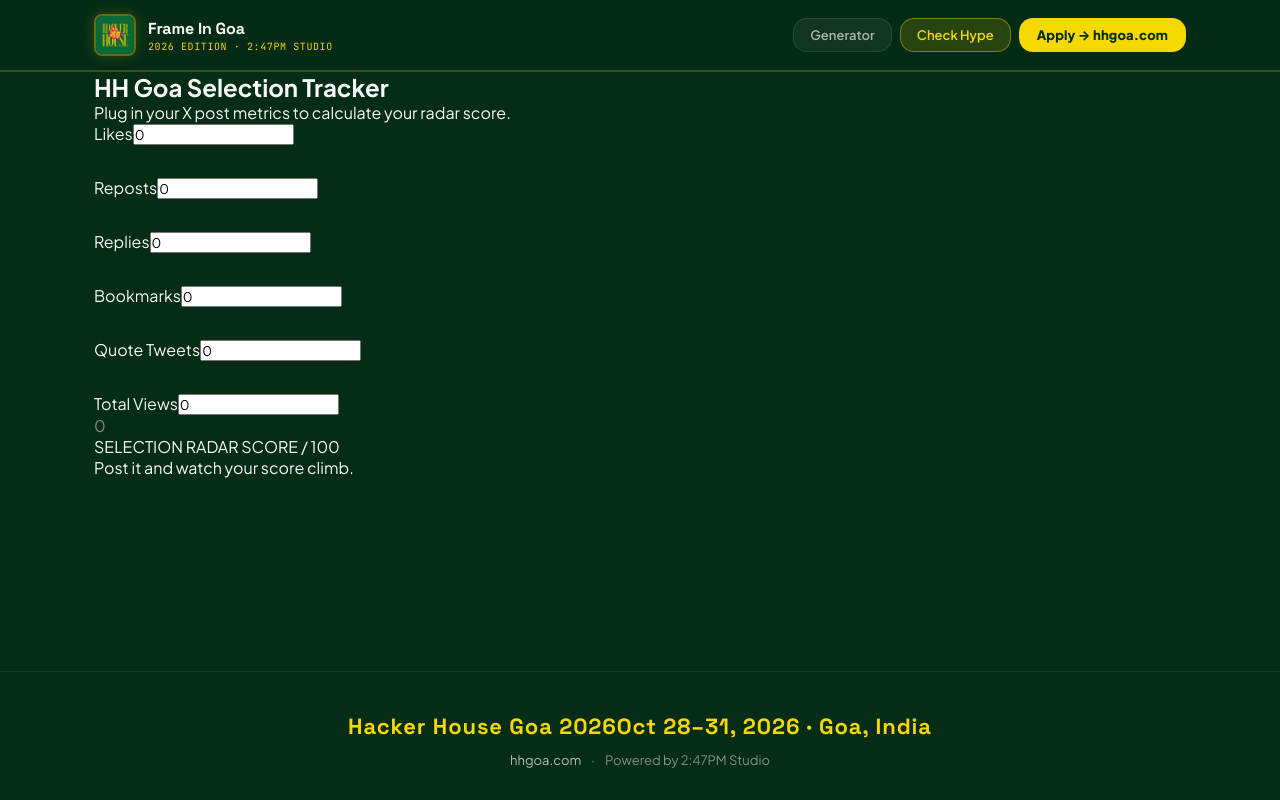
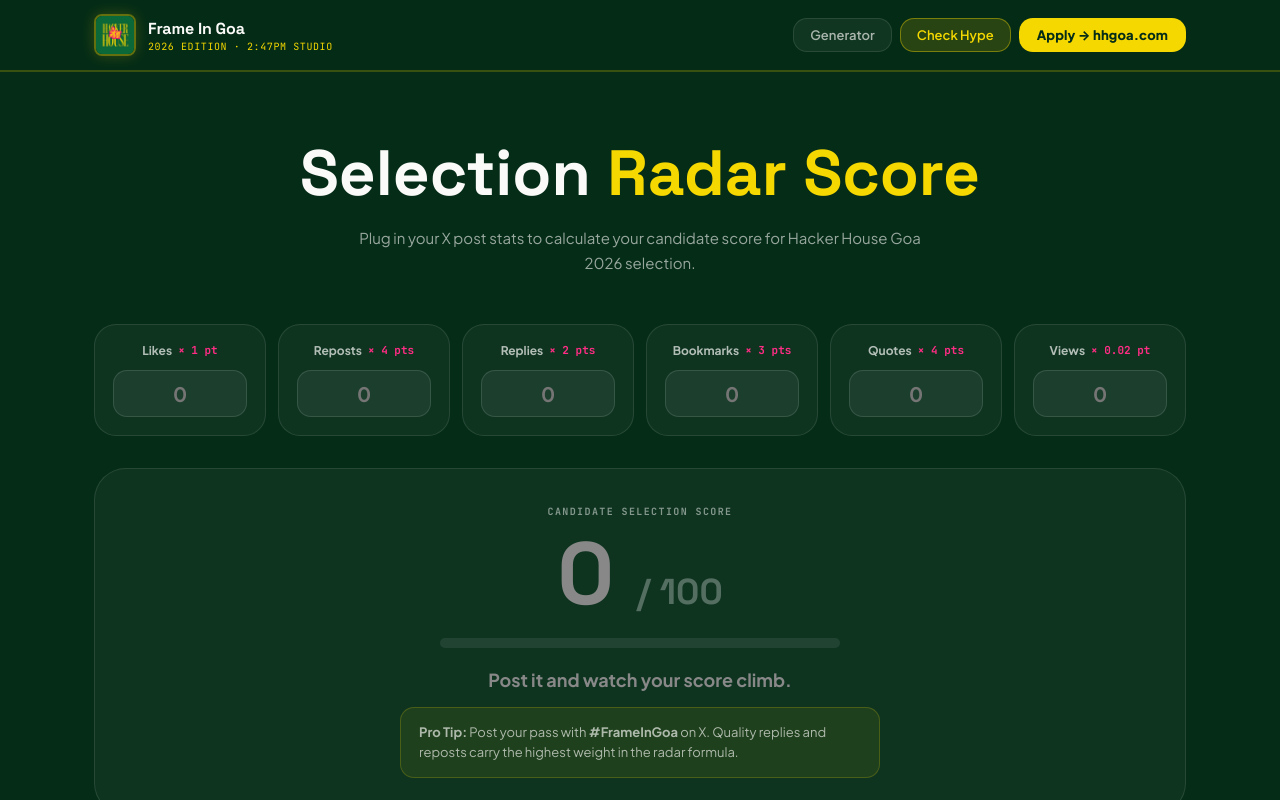
Before and after one commit to Abin-Shaji-Thomas/HHGOA-2026, a Next.js app: page / in a window 1280 px wide. Both pictures are taken after a click on the button "Check Hype". Shown: the top 800 px of the page. Built offline with nearby package versions, Linux system fonts and the light colour scheme.

Commit message:
Fix Check Hype inputs, result action buttons styling, and Profile frame name placement

```diff
--- a/app/globals.css
+++ b/app/globals.css
@@ -933,72 +933,83 @@ a { text-decoration: none; color: inherit; }
   display: flex;
   flex-direction: column;
   gap: 12px;
-  position: sticky;
-  top: 90px;
+  margin-top: 20px;
 }
 
-.btn-download {
+.btn-share-x {
   width: 100%;
-  padding: 16px;
-  background: var(--yellow);
-  color: var(--green-dark);
-  border-radius: var(--r-lg);
+  padding: 16px 20px;
+  background: #000000;
+  color: var(--white);
+  border: 2px solid rgba(245,216,0,0.5);
+  border-radius: var(--r-pill);
   font-size: 16px;
   font-weight: 800;
   transition: all 0.2s;
   display: flex;
   align-items: center;
   justify-content: center;
-  gap: 8px;
-  box-shadow: 0 0 24px rgba(245,216,0,0.3);
+  gap: 10px;
+  box-shadow: 0 4px 20px rgba(0,0,0,0.5);
+  cursor: pointer;
 }
-.btn-download:hover {
-  background: var(--yellow-dim);
+.btn-share-x:hover {
+  background: #111111;
+  border-color: var(--yellow);
   transform: translateY(-2px);
-  box-shadow: 0 4px 24px rgba(245,216,0,0.45);
+  box-shadow: 0 6px 24px rgba(245,216,0,0.3);
 }
 
-.btn-share-x {
+.result-action-secondary {
+  display: grid;
+  grid-template-columns: 1fr 1fr;
+  gap: 12px;
+}
+
+.btn-download {
   width: 100%;
-  padding: 15px;
-  background: rgba(0,0,0,0.8);
-  color: var(--white);
-  border: 1px solid rgba(255,255,255,0.2);
-  border-radius: var(--r-lg);
-  font-size: 15px;
-  font-weight: 700;
+  padding: 14px 18px;
+  background: var(--yellow);
+  color: var(--green-dark);
+  border-radius: var(--r-md);
+  font-size: 14px;
+  font-weight: 800;
+  border: none;
   transition: all 0.2s;
   display: flex;
   align-items: center;
   justify-content: center;
   gap: 8px;
+  box-shadow: 0 4px 16px rgba(245,216,0,0.25);
+  cursor: pointer;
 }
-.btn-share-x:hover { background: rgba(255,255,255,0.1); border-color: rgba(255,255,255,0.35); }
-
-.result-action-secondary {
-  display: grid;
-  grid-template-columns: 1fr 1fr;
-  gap: 10px;
+.btn-download:hover {
+  background: var(--yellow-dim);
+  transform: translateY(-2px);
+  box-shadow: 0 6px 20px rgba(245,216,0,0.4);
 }
 
-.btn-edit, .btn-reset {
-  padding: 12px;
+.btn-edit {
+  width: 100%;
+  padding: 14px 18px;
   border-radius: var(--r-md);
-  font-size: 13px;
+  font-size: 14px;
   font-weight: 700;
+  background: rgba(255,255,255,0.08);
+  border: 1px solid rgba(255,255,255,0.18);
+  color: var(--white);
   transition: all 0.2s;
   display: flex;
   align-items: center;
   justify-content: center;
-  gap: 6px;
+  gap: 8px;
+  cursor: pointer;
 }
-
-.btn-edit {
-  background: rgba(255,255,255,0.06);
-  border: 1px solid rgba(255,255,255,0.12);
-  color: rgba(250,250,248,0.7);
+.btn-edit:hover {
+  background: rgba(255,255,255,0.14);
+  border-color: rgba(255,255,255,0.3);
+  transform: translateY(-2px);
 }
-.btn-edit:hover { background: rgba(255,255,255,0.1); color: var(--white); }
 
 .btn-reset {
   background: rgba(255,45,132,0.1);
--- a/app/page.js
+++ b/app/page.js
@@ -1,6 +1,50 @@
 'use client'
 
 import { useRef, useState, useEffect, useCallback } from 'react'
+
+/* ==========================================
+   SVG ICONS
+   ========================================== */
+const Icons = {
+  Ticket: () => (
+    <svg width="18" height="18" viewBox="0 0 24 24" fill="none" stroke="currentColor" strokeWidth="2" strokeLinecap="round" strokeLinejoin="round">
+      <path d="M2 9a3 3 0 0 1 0 6v2a2 2 0 0 0 2 2h16a2 2 0 0 0 2-2v-2a3 3 0 0 1 0-6V7a2 2 0 0 0-2-2H4a2 2 0 0 0-2 2z"/>
+      <path d="M13 5v2"/><path d="M13 11v2"/><path d="M13 17v2"/>
+    </svg>
+  ),
+  IdCard: () => (
+    <svg width="18" height="18" viewBox="0 0 24 24" fill="none" stroke="currentColor" strokeWidth="2" strokeLinecap="round" strokeLinejoin="round">
+      <rect width="18" height="18" x="3" y="3" rx="2"/><path d="M7 7h3v3H7z"/><path d="M14 8h3"/><path d="M14 12h3"/><path d="M7 16h10"/>
+    </svg>
+  ),
+  User: () => (
+    <svg width="18" height="18" viewBox="0 0 24 24" fill="none" stroke="currentColor" strokeWidth="2" strokeLinecap="round" strokeLinejoin="round">
+      <path d="M19 21v-2a4 4 0 0 0-4-4H9a4 4 0 0 0-4 4v2"/><circle cx="12" cy="7" r="4"/>
+    </svg>
+  ),
+  Users: () => (
+    <svg width="18" height="18" viewBox="0 0 24 24" fill="none" stroke="currentColor" strokeWidth="2" strokeLinecap="round" strokeLinejoin="round">
+      <path d="M16 21v-2a4 4 0 0 0-4-4H6a4 4 0 0 0-4 4v2"/><circle cx="9" cy="7" r="4"/>
+      <path d="M22 21v-2a4 4 0 0 1 0-3.87"/><path d="M16 3.13a4 4 0 0 1 0 7.75"/>
+    </svg>
+  ),
+  Share: () => (
+    <svg width="18" height="18" viewBox="0 0 24 24" fill="none" stroke="currentColor" strokeWidth="2" strokeLinecap="round" strokeLinejoin="round">
+      <circle cx="18" cy="5" r="3"/><circle cx="6" cy="12" r="3"/><circle cx="18" cy="19" r="3"/>
+      <line x1="8.59" y1="13.51" x2="15.42" y2="17.49"/><line x1="15.41" y1="6.51" x2="8.59" y2="10.49"/>
+    </svg>
+  ),
+  Download: () => (
+    <svg width="18" height="18" viewBox="0 0 24 24" fill="none" stroke="currentColor" strokeWidth="2" strokeLinecap="round" strokeLinejoin="round">
+      <path d="M21 15v4a2 2 0 0 1-2 2H5a2 2 0 0 1-2-2v-4"/><polyline points="7 10 12 15 17 10"/><line x1="12" y1="15" x2="12" y2="3"/>
+    </svg>
+  ),
+  Twitter: () => (
+    <svg width="18" height="18" viewBox="0 0 24 24" fill="currentColor">
+      <path d="M18.244 2.25h3.308l-7.227 8.26 8.502 11.24H16.17l-5.214-6.817L4.99 21.75H1.68l7.73-8.835L1.254 2.25H8.08l4.713 6.231zm-1.161 17.52h1.833L7.084 4.126H5.117z"/>
+    </svg>
+  ),
+}
 
 /* ==========================================
    BUILDER CLASS GENERATOR
@@ -61,7 +105,14 @@ const FRAMES = [
 /* ==========================================
    SCORE CALCULATOR
    ========================================== */
-function calcScore({ likes = 0, replies = 0, bookmarks = 0, retweets = 0, quotes = 0, views = 0 }) {
+function calcScore(inputs) {
+  const likes = parseInt(inputs.likes) || 0
+  const replies = parseInt(inputs.replies) || 0
+  const bookmarks = parseInt(inputs.bookmarks) || 0
+  const retweets = parseInt(inputs.retweets) || 0
+  const quotes = parseInt(inputs.quotes) || 0
+  const views = parseInt(inputs.views) || 0
+
   const pts = likes * 1 + replies * 2 + bookmarks * 3 + retweets * 4 + quotes * 4 + views * 0.02
   return Math.min(100, Math.max(0, Math.round((pts / 500) * 100)))
 }
@@ -706,10 +757,10 @@ async function drawPfp(ctx, photo, assets, info) {
   ctx.textAlign = 'center'
   ctx.fillText('GOA, INDIA · OCT 28–31 · 2:47PM STUDIO', W / 2, 80)
 
-  // Central Photo Circle
-  const photoR = 300
+  // Central Photo Circle (Reduced radius & shifted up for clean non-overlapping name placement)
+  const photoR = 270
   const photoCX = W / 2
-  const photoCY = H / 2 + 18
+  const photoCY = H / 2 - 20
 
   // Outer Glow
   const glowGrad = ctx.createRadialGradient(photoCX, photoCY, photoR - 20, photoCX, photoCY, photoR + 60)
@@ -755,12 +806,25 @@ async function drawPfp(ctx, photo, assets, info) {
   }
   ctx.restore()
 
-  // Name Label
+  // Name Label with dark backdrop pill for maximum legibility & zero overlap
   if (info.name) {
+    const rawName = info.name.toUpperCase()
+    ctx.font = 'bold 44px "Space Grotesk", sans-serif'
+    const nameW = ctx.measureText(rawName).width
+    const nameY = photoCY + photoR + 68
+
+    ctx.save()
+    roundRect(ctx, W / 2 - (nameW + 48) / 2, nameY - 40, nameW + 48, 56, 100)
+    ctx.fillStyle = 'rgba(5, 44, 23, 0.92)'
+    ctx.fill()
+    ctx.strokeStyle = '#F5D800'
+    ctx.lineWidth = 2
+    ctx.stroke()
+
     ctx.fillStyle = '#FAFAF8'
-    ctx.font = 'bold 48px "Space Grotesk", sans-serif'
     ctx.textAlign = 'center'
-    ctx.fillText(info.name.toUpperCase(), W / 2, photoCY + photoR + 66)
+    ctx.fillText(rawName, W / 2, nameY)
+    ctx.restore()
   }
 
   // Footer bar
@@ -898,7 +962,7 @@ async function drawTeamFrame(ctx, photos, assets, info) {
    MAIN APPLICATION COMPONENT
    ========================================== */
 export default function Page() {
-  const [step, setStep] = useState('landing') // landing | form | result
+  const [step, setStep] = useState('landing') // landing | form
   const [activeFrame, setActiveFrame] = useState('boarding')
   const [userPhoto, setUserPhoto] = useState(null)
   const [teamPhotos, setTeamPhotos] = useState([null, null, null, null])
@@ -924,7 +988,14 @@ export default function Page() {
 
   const [isDragging, setIsDragging] = useState(false)
   const [toast, setToast] = useState('')
-  const [scoreInputs, setScoreInputs] = useState({ likes: 0, replies: 0, bookmarks: 0, retweets: 0, quotes: 0, views: 0 })
+  const [scoreInputs, setScoreInputs] = useState({
+    likes: '',
+    replies: '',
+    bookmarks: '',
+    retweets: '',
+    quotes: '',
+    views: '',
+  })
   const [assetsLoaded, setAssetsLoaded] = useState(false)
   const [assets, setAssets] = useState({})
   const [activeTab, setActiveTab] = useState('generator') // generator | hype
@@ -1011,7 +1082,6 @@ export default function Page() {
         } else {
           setUserPhoto(img)
           setHasPhoto(true)
-          // Reset pan offsets to centered cover on new image upload
           setInfo(prev => ({ ...prev, photoPanX: 0, photoPanY: 0, photoZoom: 1.0 }))
         }
       }
@@ -1040,7 +1110,6 @@ export default function Page() {
     }, 'image/png')
   }
 
-  // Pre-filled tweet share flow with live link
   const handleShareX = async () => {
     const text = makeShareText(info.name, info.builderClass)
     const encoded = encodeURIComponent(text)
@@ -1049,13 +1118,12 @@ export default function Page() {
       canvasRef.current.toBlob(async (blob) => {
         try {
           await navigator.clipboard.write([new ClipboardItem({ 'image/png': blob })])
-          showToast('Image copied to clipboard! Attach to tweet.')
+          showToast('Image copied to clipboard!')
         } catch { }
       })
     }
   }
 
-  // Web Share API to share image file directly on supported devices
   const handleWebShare = async () => {
     const canvas = canvasRef.current
     if (!canvas) return
@@ -1507,16 +1575,16 @@ export default function Page() {
                       <canvas ref={canvasRef} />
                     </div>
 
-                    <div className="result-actions" style={{ marginTop: '20px', display: 'flex', flexDirection: 'column', gap: '12px' }}>
+                    <div className="result-actions">
                       <button className="btn-share-x" onClick={handleShareX} id="btn-share-x">
-                        Post on X with #FrameInGoa
+                        <Icons.Twitter /> Post on X with #FrameInGoa
                       </button>
-                      <div style={{ display: 'flex', gap: '12px' }}>
-                        <button className="btn-download-primary" onClick={handleDownload} style={{ flex: 1 }} id="btn-download">
-                          Download PNG
+                      <div className="result-action-secondary">
+                        <button className="btn-download" onClick={handleDownload} id="btn-download">
+                          <Icons.Download /> Download PNG
                         </button>
-                        <button className="btn-share-secondary" onClick={handleWebShare} style={{ flex: 1 }} id="btn-web-share">
-                          Share File
+                        <button className="btn-edit" onClick={handleWebShare} id="btn-web-share">
+                          <Icons.Share /> Share File
                         </button>
                       </div>
                     </div>
@@ -1530,39 +1598,60 @@ export default function Page() {
 
       {/* HYPE CALCULATOR TAB */}
       {activeTab === 'hype' && (
-        <main className="hype-step">
+        <main className="hype-page">
           <div className="container">
-            <div className="hype-card">
-              <div className="hype-header">
-                <h2>HH Goa Selection Tracker</h2>
-                <p>Plug in your X post metrics to calculate your radar score.</p>
-              </div>
-
-              <div className="hype-grid">
+            <div className="hype-hero">
+              <h2>Selection <span>Radar Score</span></h2>
+              <p>Plug in your X post stats to calculate your candidate score for Hacker House Goa 2026 selection.</p>
+            </div>
+
+            <div className="hype-grid">
+              <div className="hype-inputs">
                 {[
-                  ['likes', 'Likes'],
-                  ['retweets', 'Reposts'],
-                  ['replies', 'Replies'],
-                  ['bookmarks', 'Bookmarks'],
-                  ['quotes', 'Quote Tweets'],
-                  ['views', 'Total Views'],
-                ].map(([key, label]) => (
-                  <div className="hype-field" key={key}>
-                    <label>{label}</label>
+                  ['likes', 'Likes', '× 1 pt'],
+                  ['retweets', 'Reposts', '× 4 pts'],
+                  ['replies', 'Replies', '× 2 pts'],
+                  ['bookmarks', 'Bookmarks', '× 3 pts'],
+                  ['quotes', 'Quotes', '× 4 pts'],
+                  ['views', 'Views', '× 0.02 pt'],
+                ].map(([key, label, mult]) => (
+                  <div className="hype-input-card" key={key}>
+                    <div className="hype-input-top">
+                      <span className="hype-label">{label}</span>
+                      <span className="hype-mult">{mult}</span>
+                    </div>
                     <input
                       type="number"
-                      min="0"
+                      className="hype-num-input"
+                      placeholder="0"
                       value={scoreInputs[key]}
-                      onChange={(e) => setScoreInputs(prev => ({ ...prev, [key]: parseInt(e.target.value) || 0 }))}
+                      onChange={(e) => {
+                        const val = e.target.value
+                        setScoreInputs(prev => ({ ...prev, [key]: val }))
+                      }}
+                      id={`hype-input-${key}`}
                     />
                   </div>
                 ))}
               </div>
 
-              <div className="score-display-box" style={{ borderColor: verd.color }}>
-                <div className="score-num" style={{ color: verd.color }}>{score}</div>
-                <div className="score-label">SELECTION RADAR SCORE / 100</div>
-                <div className="score-verdict">{verd.text}</div>
+              <div className="hype-result">
+                <div className="hype-result-label">CANDIDATE SELECTION SCORE</div>
+                <div className="hype-score-number" style={{ color: verd.color }}>
+                  {score} <span>/ 100</span>
+                </div>
+
+                <div className="hype-bar-track">
+                  <div className="hype-bar-fill" style={{ width: `${score}%`, background: verd.color }} />
+                </div>
+
+                <div className="hype-verdict" style={{ color: verd.color }}>
+                  {verd.text}
+                </div>
+
+                <div className="hype-tip">
+                  <strong>Pro Tip:</strong> Post your pass with <strong>#FrameInGoa</strong> on X. Quality replies and reposts carry the highest weight in the radar formula.
+                </div>
               </div>
             </div>
           </div>
@@ -1570,17 +1659,18 @@ export default function Page() {
       )}
 
       {/* TOAST NOTIFICATION */}
-      {toast && <div className="toast-msg">{toast}</div>}
+      <div className={`toast${toast ? ' show' : ''}`}>{toast}</div>
 
       {/* FOOTER */}
       <footer className="site-footer">
         <div className="container footer-inner">
           <div className="footer-brand">
-            <strong>Hacker House Goa 2026</strong>
-            <span>Oct 28–31, 2026 · Goa, India</span>
+            Hacker House Goa 2026
           </div>
           <div className="footer-links">
             <a href="https://hhgoa.com" target="_blank" rel="noopener noreferrer">hhgoa.com</a>
+            <span>·</span>
+            <span>Oct 28–31, 2026 · Goa, India</span>
             <span>·</span>
             <span>Powered by 2:47PM Studio</span>
           </div>
```
